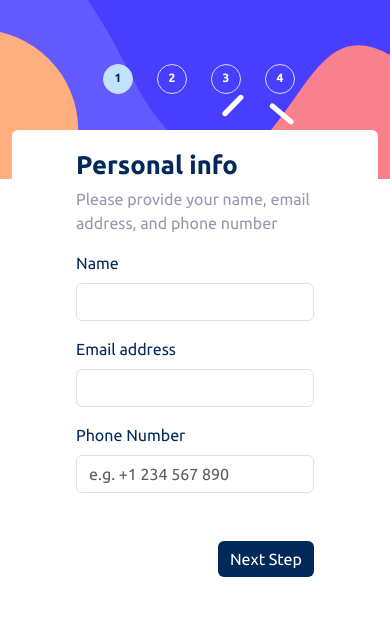
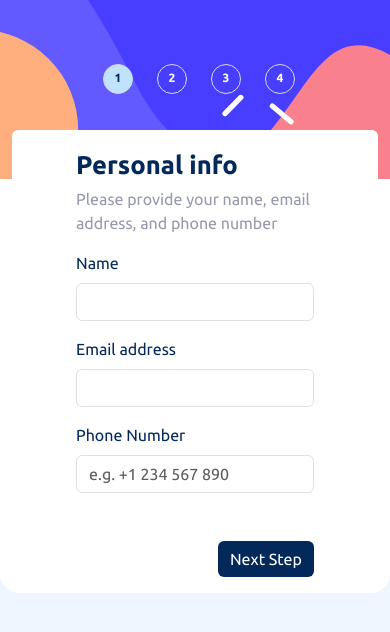
Before and after one commit to Rameswara-Rao/multi-step-form, a React (Vite) app: page / in a window 390 px wide. Shown: the top 632 px of the page. Built offline with nearby package versions, Linux system fonts and the light colour scheme.

Commit message:
responsiveness fix

```diff
--- a/src/App.css
+++ b/src/App.css
@@ -1,3 +1,18 @@
+.app {
+  display: flex;
+  align-items: center;
+  justify-content: center;
+  height: 100vh;
+  background-color: var(--magnolia);
+}
+
+.stepper-form {
+  background-color: white !important;
+  padding: 10px;
+  border-radius: 20px;
+  width: 75vw;
+}
+
 .card-render {
   border: 0px !important;
 }
@@ -14,7 +29,7 @@
   margin-top: -13px;
 }
 
-.prev-step{
+.prev-step {
   background-color: var(--white) !important;
   font-weight: 500 !important;
   color: var(--cool-gray) !important;
@@ -25,4 +40,18 @@
   .card-render {
     margin-top: -150px !important;
   }
+
+  .app {
+    display: flex;
+    align-items: start;
+    height: 100vh;
+    background-color: var(--magnolia);
+  }
+
+  .stepper-form {
+    background-color: white !important;
+    padding: 0px;
+    border-radius: 20px;
+    width: 100vw;
+  }
 }
--- a/src/App.jsx
+++ b/src/App.jsx
@@ -30,13 +30,13 @@ const App = () => {
   };
 
   return (
-    <Container fluid>
-      <Row>
-        <Col className="p-0" sm={4} md={3} xl={2}>
+    <Container className="app" fluid>
+      <Row className="stepper-form">
+        <Col className="p-0" sm={4} md={4} lg={4} xl={3} >
           <SideNav />
         </Col>
-        <Col sm={8} md={9} xl={10}>
-          <Card className="card-render px-5">
+        <Col sm={8} md={8} lg={8} xl={9} >
+          <Card className="card-render px-5 px-sm-0 px-lg-2">
             <Card.Body>{renderForm()}</Card.Body>
           </Card>
         </Col>
```
Also changed, not shown: src/index.css (line endings or trailing spaces).
